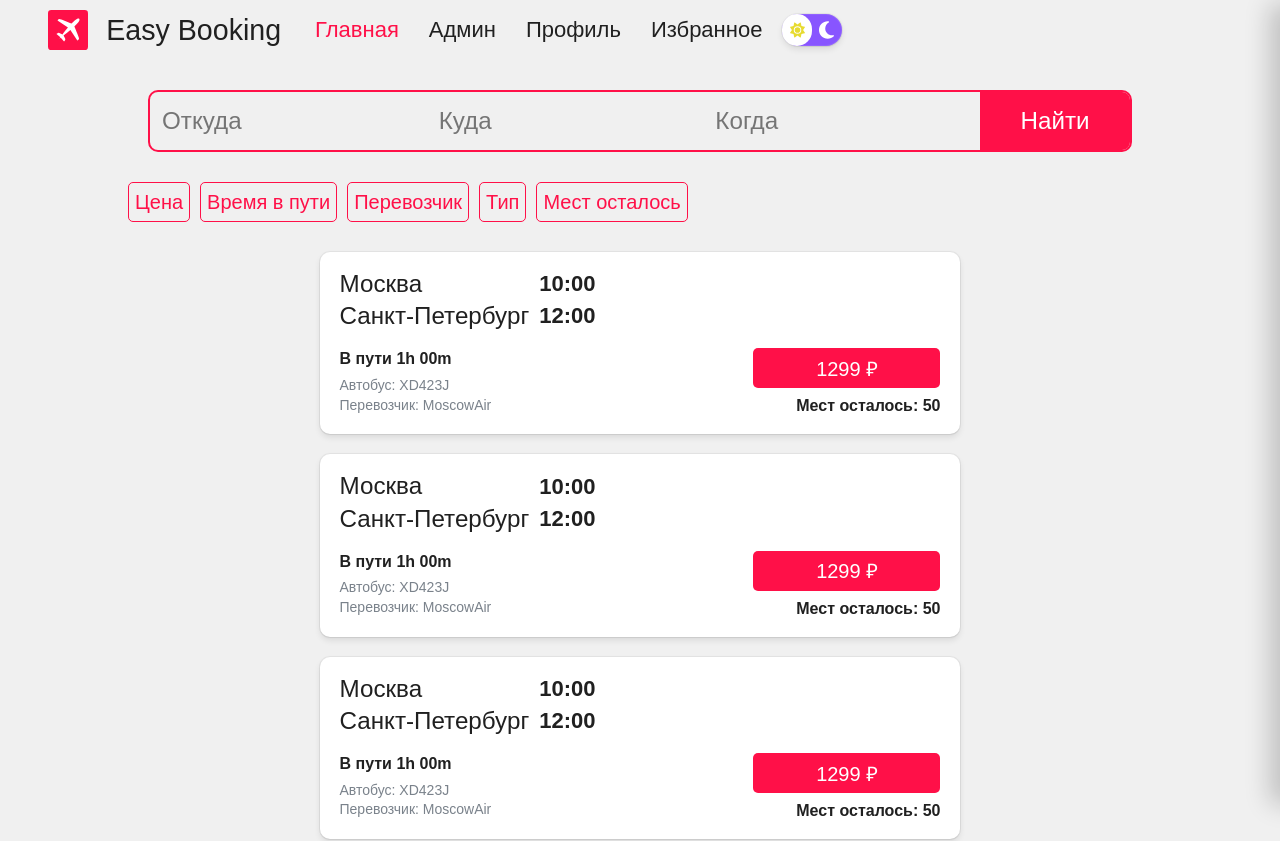
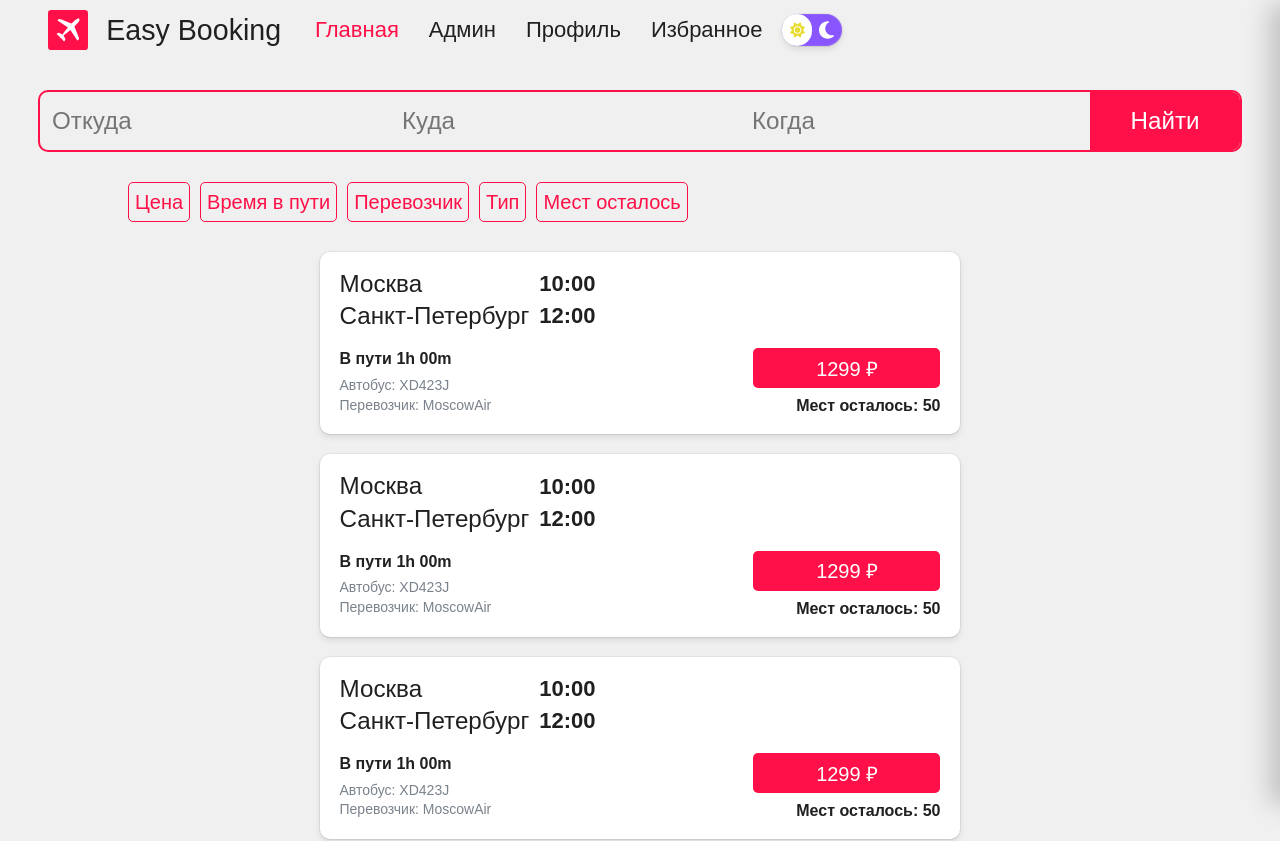
Before and after one commit to m1xa4kala/easy-booking, a React (Vite) app in the folder frontend/: page / in a window 1280 px wide. Shown: the top 841 px of the page. Built offline with nearby package versions, Linux system fonts and the light colour scheme; data requests are answered from the project's data file.

Commit message:
Refactored Search form styles

```diff
--- a/frontend/src/features/searchForm/ui/SearchForm.scss
+++ b/frontend/src/features/searchForm/ui/SearchForm.scss
@@ -2,7 +2,6 @@
 
 .search__form {
   width: 100%;
-  max-width: 980px;
   display: flex;
   flex-direction: column;
   border-radius: 10px;
@@ -85,7 +84,7 @@ input:focus+span {
     display: flex;
     flex-direction: row;
     align-items: center;
-    justify-content: space-around;
+    justify-content: space-between;
     padding: 0;
   }
 
```
